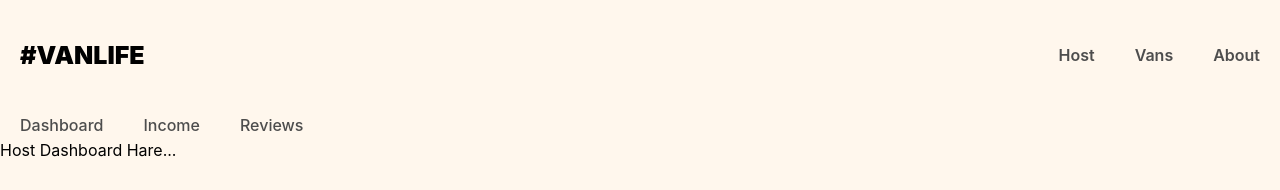
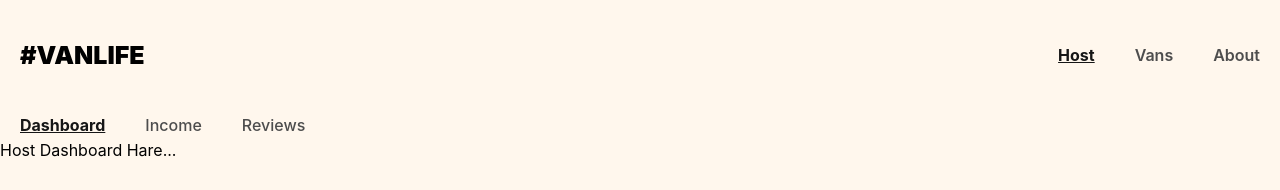
Before and after one commit to iamkrishna73/vanlife, a React (Vite) app: page /host in a window 1280 px wide. Shown: the top 190 px of the page. Built offline with nearby package versions, Linux system fonts and the light colour scheme; what miragejs would draw is missing.

Commit message:
active link styling with NavLink

```diff
--- a/src/components/Header.jsx
+++ b/src/components/Header.jsx
@@ -1,5 +1,5 @@
 import React from "react";
-import { Link } from "react-router-dom";
+import { Link, NavLink } from "react-router-dom";
 
 const Header = () => {
   return (
@@ -9,9 +9,24 @@
           #VanLife
         </Link>
         <nav>
-          <Link to='/host'>Host</Link>
-          <Link to='/vans'>Vans</Link>
-          <Link to='/about'>About</Link>
+          <NavLink
+            to='/host'
+            className={({ isActive }) => (isActive ? "active-link" : null)}
+          >
+            Host
+          </NavLink>
+          <NavLink
+            to='/vans'
+            className={({ isActive }) => (isActive ? "active-link" : null)}
+          >
+            Vans
+          </NavLink>
+          <NavLink
+            to='/about'
+            className={({ isActive }) => (isActive ? "active-link" : null)}
+          >
+            About
+          </NavLink>
         </nav>
       </header>
     </div>
--- a/src/components/HostLayout.jsx
+++ b/src/components/HostLayout.jsx
@@ -1,13 +1,35 @@
 import React from "react";
-import { Link, Outlet } from "react-router-dom";
+import { NavLink, Outlet } from "react-router-dom";
 
 const HostLayout = () => {
+  const activeStyles = {
+    fontWeight: "bold",
+    textDecoration: "underline",
+    color: "#161616",
+  };
+
   return (
     <>
       <nav className='host-nav'>
-        <Link to='/host'>Dashboard</Link>
-        <Link to='/host/income'>Income</Link>
-        <Link to='/host/reviews'>Reviews</Link>
+        <NavLink
+          to='/host'
+          end
+          style={({ isActive }) => (isActive ? activeStyles : null)}
+        >
+          Dashboard
+        </NavLink>
+        <NavLink
+          to='/host/income'
+          style={({ isActive }) => (isActive ? activeStyles : null)}
+        >
+          Income
+        </NavLink>
+        <NavLink
+          to='/host/reviews'
+          style={({ isActive }) => (isActive ? activeStyles : null)}
+        >
+          Reviews
+        </NavLink>
       </nav>
       <Outlet />
     </>
--- a/src/index.css
+++ b/src/index.css
@@ -32,6 +32,12 @@
   text-transform: uppercase;
   font-weight: 900;
   font-size: 25px;
+}
+
+a.active-link {
+  font-weight: bold;
+  text-decoration: underline;
+  color: #161616;
 }
 
 header a {
```
